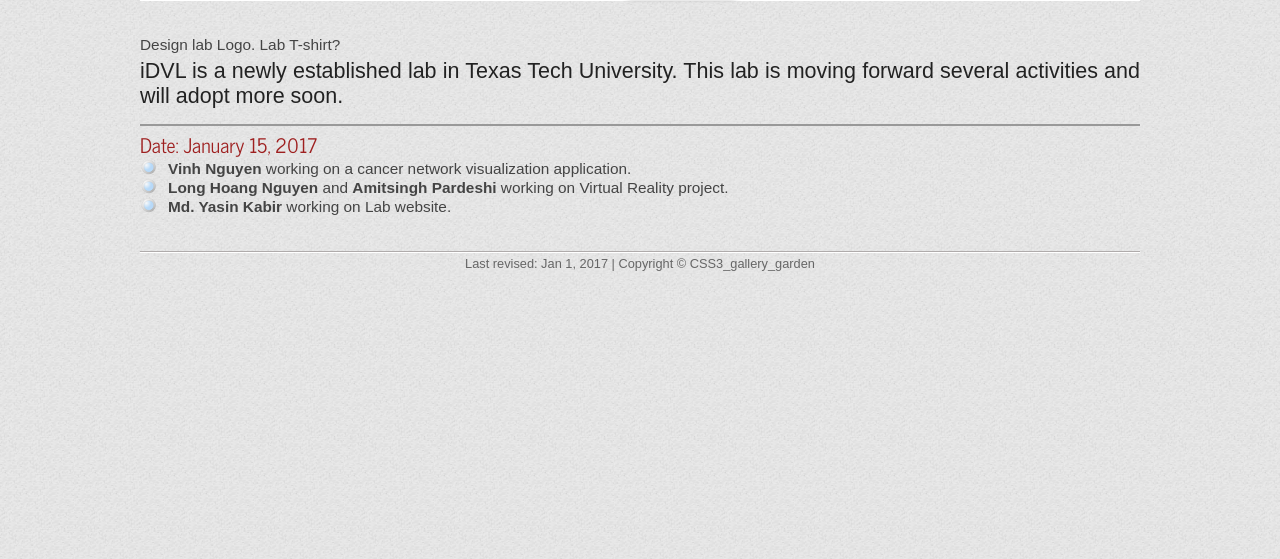
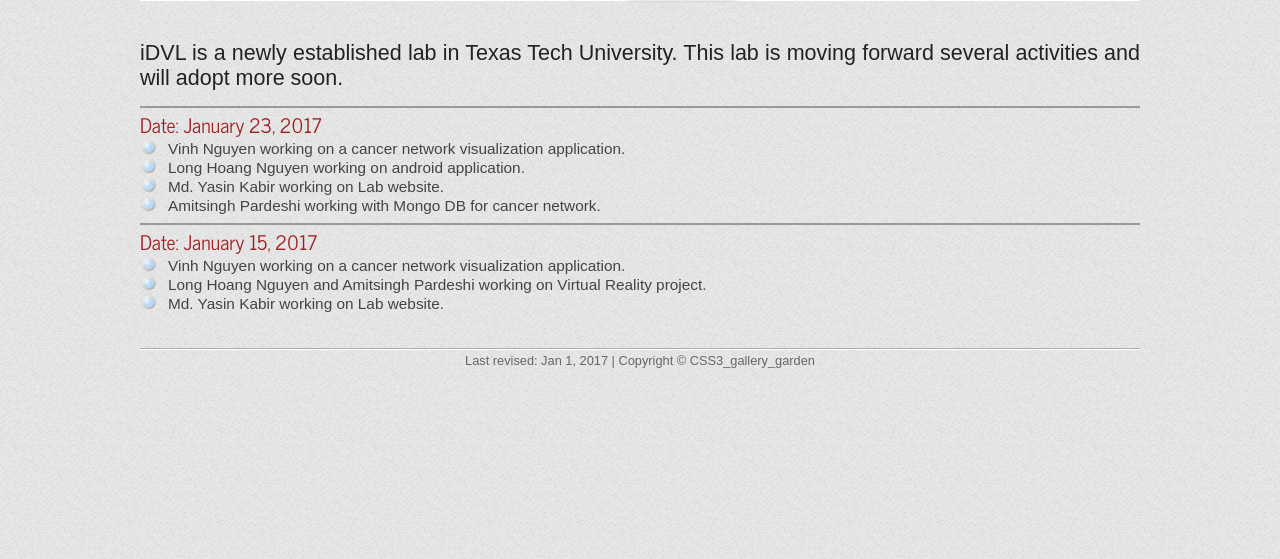
Before and after one commit to iDVLTTU/LabWebsite, a PHP site: page /Activities.html in a window 1280 px wide. Shown: the part 112-671 px from the top of the page. Run offline with PHP 8.4, Linux system fonts and the light colour scheme.

Commit message:
A slight update on activities page

```diff
--- a/Activities.html
+++ b/Activities.html
@@ -38,23 +38,15 @@
 	  <div id="top_border"></div>
       <div class="content fullPage">
         <div id="activities">
-          Design lab Logo. Lab T-shirt?
 
           <h3>iDVL is a newly established lab in Texas Tech University. This lab is moving forward several activities and will adopt more soon. </h3>
 
-          <div class="activityBorder"></div>
-          <div class="activityList">
+
+         <div class="activityList">
               <ul>
-                  <h4>Date: January 15, 2017</h4>
-                  <li>
-                      <b>Vinh Nguyen</b> working on a cancer network visualization application.
-                  </li>
-                  <li>
-                      <b>Long Hoang Nguyen</b> and <b>Amitsingh Pardeshi</b> working on Virtual Reality project.
-                  </li>
-                  <li>
-                    <b>Md. Yasin Kabir</b> working on Lab website.
-                  </li>
+                                            <div class="activityBorder"></div>
+                          <h4>Date: January 23, 2017</h4><li>Vinh Nguyen working on a cancer network visualization application.</li><li>Long Hoang Nguyen working on android application.</li><li>Md. Yasin Kabir working on Lab website.</li><li>Amitsingh Pardeshi working with Mongo DB for cancer network.</li>                          <div class="activityBorder"></div>
+                          <h4>Date: January 15, 2017</h4><li>Vinh Nguyen working on a cancer network visualization application.</li><li>Long Hoang Nguyen and Amitsingh Pardeshi working on Virtual Reality project.</li><li>Md. Yasin Kabir working on Lab website.</li>
 
               </ul>
           </div>
--- a/php/activities.php
+++ b/php/activities.php
@@ -6,7 +6,7 @@ include 'menu.php'; ?>
     <div id="top_border"></div>
       <div class="content fullPage">
         <div id="activities">
-          Design lab Logo. Lab T-shirt?
+
 
           <h3>iDVL is a newly established lab in Texas Tech University. This lab is moving forward several activities and will adopt more soon. </h3>
 
```
